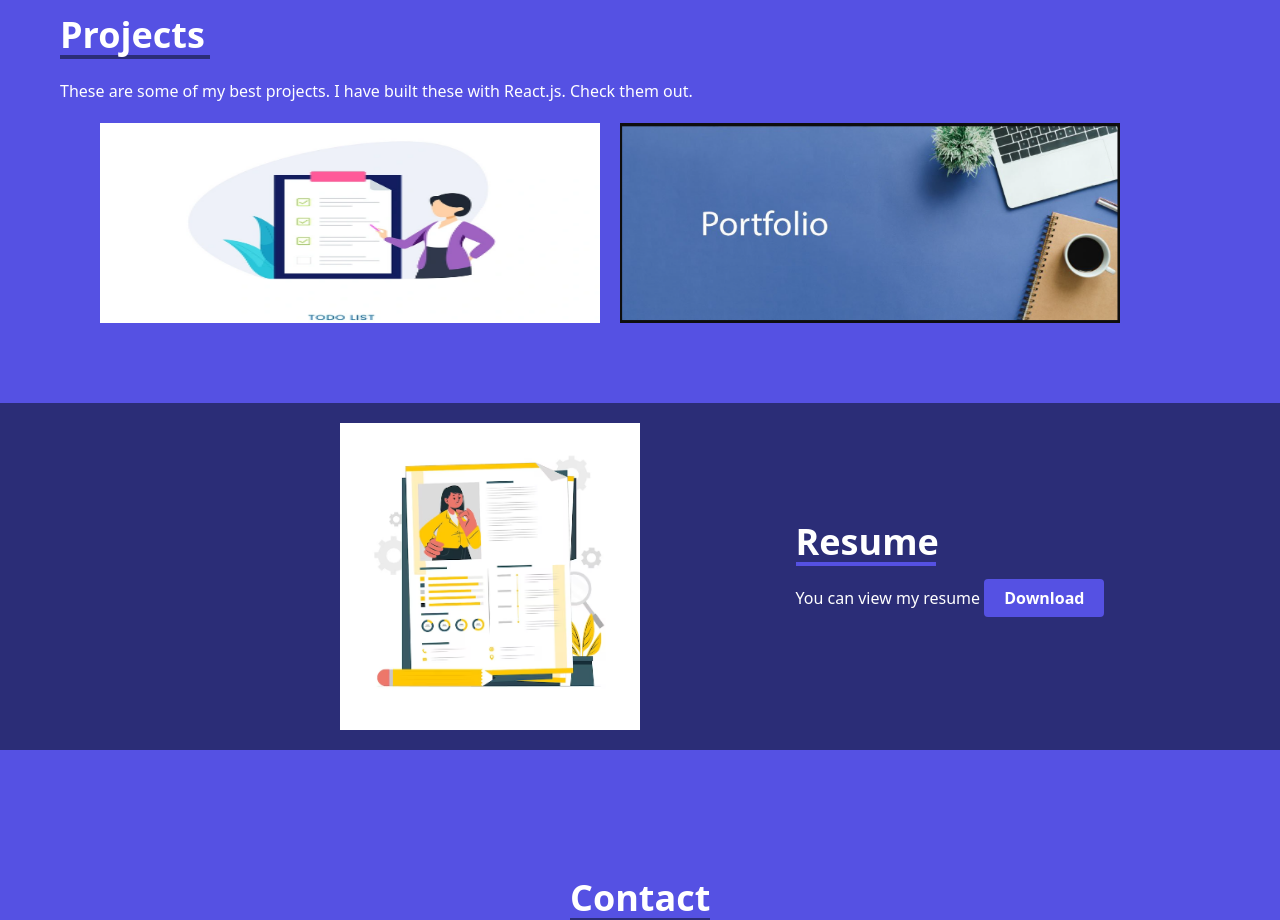
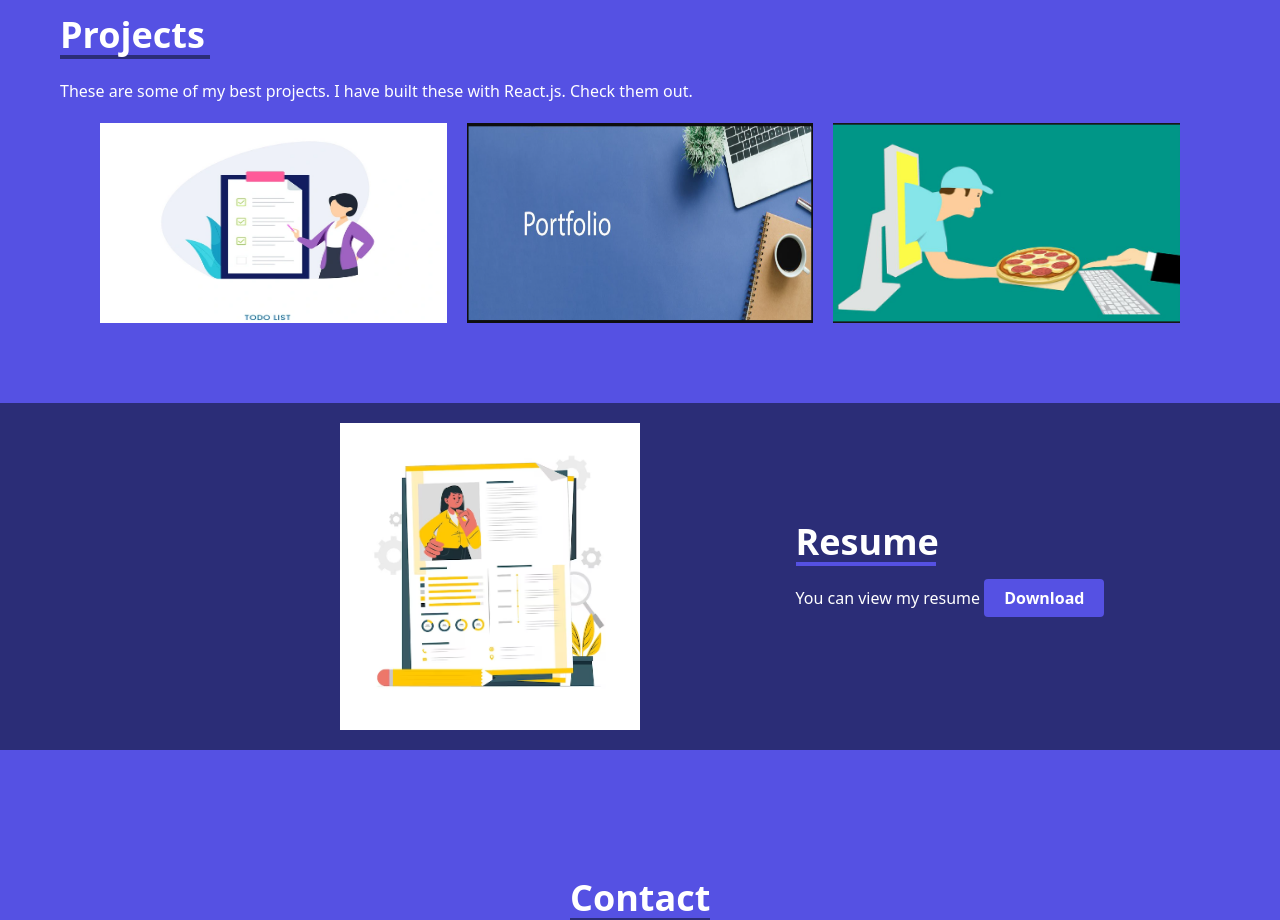
Before and after one commit to Maheswari-BaskaranS/Maheswari-Portfolio, a React (Create React App) app: page / in a window 1280 px wide. Shown: the part 1160-2080 px from the top of the page. Built offline with nearby package versions, Linux system fonts and the light colour scheme.

Commit message:
Added_another_project

```diff
--- a/src/components/Projects.js
+++ b/src/components/Projects.js
@@ -1,5 +1,6 @@
 import websiteImg1 from '../assets/Todo App.png';
 import websiteImg2 from '../assets/Portfolio.png';
+import websiteImg3 from '../assets/Pizza order.png';
 
 export default function Projects() {
 
@@ -14,6 +15,11 @@ export default function Projects() {
                 image: websiteImg2,
                 description: 'My Prortfolio Application, Built with React Js',
                 link: 'https://github.com/Maheswari-BaskaranS/Maheswari-Portfolio.git'
+            },
+            {
+                image: websiteImg3,
+                description: 'Pizza ordering Application, Built with React Js',
+                link: 'https://github.com/Maheswari-BaskaranS/React-Pizza-order-app.git'
             }
         ]
     }
```
Also changed, not shown: src/assets/Pizza order.png (added).
